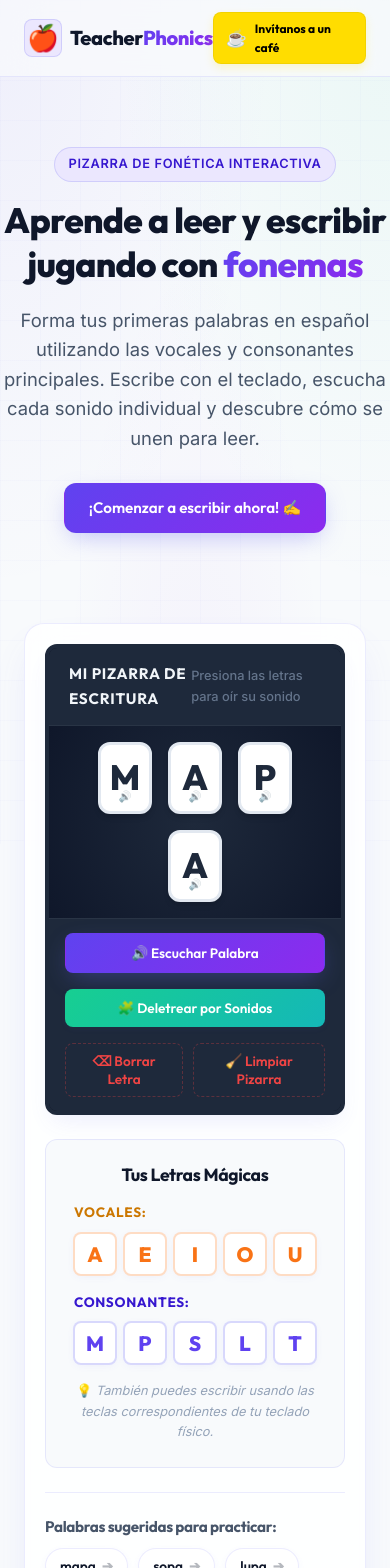
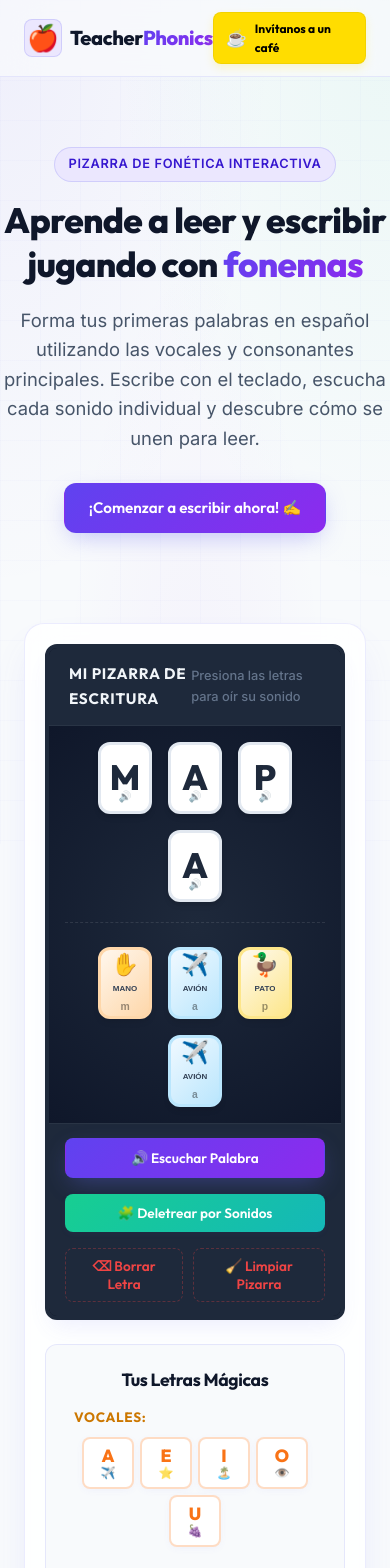
Before and after one commit to arribass/teacher-phonics, a React (Vite) app: page / in a window 390 px wide. Shown: the top 1568 px of the page. Built offline with nearby package versions, Linux system fonts and the light colour scheme.

Commit message:
feat: initialize phonics learning application with interactive writing slate and speech synthesis features

```diff
--- a/src/App.tsx
+++ b/src/App.tsx
@@ -1,7 +1,27 @@
 import { useState, useEffect } from 'react';
+
+interface PhonicDetail {
+  letter: string;
+  word: string;
+  image: string;
+  colorClass: string;
+}
 
 const VOCALES = ['A', 'E', 'I', 'O', 'U'];
 const CONSONANTES = ['M', 'P', 'S', 'L', 'T'];
+
+const PHONIC_MAP: Record<string, PhonicDetail> = {
+  A: { letter: 'A', word: 'avión', image: '✈️', colorClass: 'gradient-sky' },
+  E: { letter: 'E', word: 'estrella', image: '⭐', colorClass: 'gradient-yellow' },
+  I: { letter: 'I', word: 'isla', image: '🏝️', colorClass: 'gradient-teal' },
+  O: { letter: 'O', word: 'ojo', image: '👁️', colorClass: 'gradient-slate' },
+  U: { letter: 'U', word: 'uvas', image: '🍇', colorClass: 'gradient-purple' },
+  M: { letter: 'M', word: 'mano', image: '✋', colorClass: 'gradient-peach' },
+  P: { letter: 'P', word: 'pato', image: '🦆', colorClass: 'gradient-amber' },
+  S: { letter: 'S', word: 'sol', image: '☀️', colorClass: 'gradient-orange' },
+  L: { letter: 'L', word: 'luna', image: '🌙', colorClass: 'gradient-blue' },
+  T: { letter: 'T', word: 'taza', image: '☕', colorClass: 'gradient-brown' }
+};
 
 const PHONETIC_SOUNDS: Record<string, string> = {
   A: 'a',
@@ -215,6 +235,8 @@ function App() {
                     <span>Escribe algo usando el teclado de abajo o tu teclado físico...</span>
                   </div>
                 ) : (
+                  <div className="slate-slate-wrap">
+                    {/* Letter cards */}
                     <div className="slate-letters">
                       {currentWord.split('').map((letter, idx) => {
                         const isLetterActive = activeSpellingIndex === idx || activeSpellingIndex === -1;
@@ -222,7 +244,7 @@ function App() {
                           <button
                             key={idx}
                             className={`letter-card ${isLetterActive ? 'active-spelling' : ''}`}
-                          onClick={() => !isPlaying && speakLetter(letter)}
+                            onClick={() => !isPlaying && speakLetter(letter.toUpperCase())}
                             disabled={isPlaying}
                             title={`Escuchar sonido de ${letter}`}
                           >
@@ -231,6 +253,29 @@ function App() {
                           </button>
                         );
                       })}
+                    </div>
+
+                    {/* Phonic Images Row */}
+                    <div className="slate-images-row">
+                      {currentWord.split('').map((letter, idx) => {
+                        const phonic = PHONIC_MAP[letter.toUpperCase()];
+                        if (!phonic) return null;
+                        const isLetterActive = activeSpellingIndex === idx || activeSpellingIndex === -1;
+                        return (
+                          <button
+                            key={idx}
+                            className={`phonic-image-card ${phonic.colorClass} ${isLetterActive ? 'active-spelling' : ''}`}
+                            onClick={() => !isPlaying && speakLetter(letter.toUpperCase())}
+                            disabled={isPlaying}
+                            title={`${letter.toUpperCase()} de ${phonic.word}`}
+                          >
+                            <span className="phonic-symbol">{phonic.image}</span>
+                            <span className="phonic-word-label">{phonic.word}</span>
+                            <span className="phonic-association">{letter.toLowerCase()}</span>
+                          </button>
+                        );
+                      })}
+                    </div>
                   </div>
                 )}
               </div>
@@ -290,16 +335,20 @@ function App() {
               <div className="keyboard-row-wrapper">
                 <span className="row-label vocal-label">Vocales:</span>
                 <div className="keyboard-row">
-                  {VOCALES.map((letter) => (
+                  {VOCALES.map((letter) => {
+                    const phonic = PHONIC_MAP[letter];
+                    return (
                       <button
                         key={letter}
                         className="key-btn key-vowel"
                         onClick={() => handleKeyPress(letter)}
                         disabled={isPlaying}
                       >
-                      {letter}
+                        <span className="key-letter">{letter}</span>
+                        <span className="key-symbol">{phonic?.image}</span>
                       </button>
-                  ))}
+                    );
+                  })}
                 </div>
               </div>
 
@@ -307,16 +356,20 @@ function App() {
               <div className="keyboard-row-wrapper" style={{ marginTop: '16px' }}>
                 <span className="row-label consonant-label">Consonantes:</span>
                 <div className="keyboard-row">
-                  {CONSONANTES.map((letter) => (
+                  {CONSONANTES.map((letter) => {
+                    const phonic = PHONIC_MAP[letter];
+                    return (
                       <button
                         key={letter}
                         className="key-btn key-consonant"
                         onClick={() => handleKeyPress(letter)}
                         disabled={isPlaying}
                       >
-                      {letter}
+                        <span className="key-letter">{letter}</span>
+                        <span className="key-symbol">{phonic?.image}</span>
                       </button>
-                  ))}
+                    );
+                  })}
                 </div>
               </div>
 
--- a/src/index.css
+++ b/src/index.css
@@ -18,7 +18,7 @@
   --secondary-light: hsl(var(--secondary-hue), 85%, 95%);
   --secondary-gradient: linear-gradient(135deg, hsl(var(--secondary-hue), 80%, 45%) 0%, hsl(180, 80%, 40%) 100%);
 
-  --accent: hsl(35, 100%, 55%); /* Warm orange for vowels & key highlights */
+  --accent: hsl(35, 100%, 55%);
   --accent-light: hsl(35, 100%, 95%);
   --accent-dark: hsl(35, 100%, 40%);
 
@@ -408,11 +408,11 @@ p {
 }
 
 .slate-content {
-  min-height: 180px;
+  min-height: 280px;
   display: flex;
   justify-content: center;
   align-items: center;
-  padding: 24px;
+  padding: 28px;
   background: radial-gradient(circle at 50% 50%, #1e293b 0%, #0f172a 100%);
 }
 
@@ -421,6 +421,14 @@ p {
   font-size: 1rem;
   text-align: center;
   font-style: italic;
+}
+
+.slate-slate-wrap {
+  display: flex;
+  flex-direction: column;
+  align-items: center;
+  gap: 28px;
+  width: 100%;
 }
 
 .slate-letters {
@@ -495,6 +503,119 @@ p {
 .letter-card.active-spelling .letter-audio-icon {
   color: rgba(255,255,255,0.8);
   opacity: 1;
+}
+
+/* Phonics Associated Image Cards Row */
+.slate-images-row {
+  display: flex;
+  flex-wrap: wrap;
+  gap: 16px;
+  justify-content: center;
+  width: 100%;
+  border-top: 1px dashed rgba(255, 255, 255, 0.1);
+  padding-top: 24px;
+}
+
+.phonic-image-card {
+  border: 3px solid #e2e8f0;
+  border-radius: var(--radius-md);
+  width: 70px;
+  height: 90px;
+  display: flex;
+  flex-direction: column;
+  justify-content: space-between;
+  align-items: center;
+  padding: 8px 4px;
+  cursor: pointer;
+  transition: all var(--transition-bounce);
+  box-shadow: 0 4px 6px -1px rgba(0, 0, 0, 0.1);
+}
+
+.phonic-image-card:hover {
+  transform: translateY(-5px) scale(1.04);
+  box-shadow: 0 10px 15px -3px rgba(0,0,0,0.3);
+}
+
+.phonic-image-card:disabled {
+  cursor: default;
+}
+
+.phonic-symbol {
+  font-size: 1.8rem;
+  line-height: 1;
+}
+
+.phonic-word-label {
+  font-size: 0.6rem;
+  font-weight: 800;
+  text-transform: uppercase;
+  color: #334155;
+  text-align: center;
+  max-width: 100%;
+  overflow: hidden;
+  white-space: nowrap;
+  text-overflow: ellipsis;
+}
+
+.phonic-association {
+  font-size: 0.75rem;
+  font-weight: 800;
+  opacity: 0.4;
+  color: #000000;
+}
+
+/* Active Highlight for Phonic Images */
+.phonic-image-card.active-spelling {
+  transform: scale(1.12);
+  box-shadow: var(--shadow-primary);
+  border-color: #ffffff;
+}
+
+.phonic-image-card.active-spelling .phonic-association {
+  opacity: 0.9;
+  color: #000000;
+}
+
+/* Phonics Gradients */
+.gradient-sky {
+  background: linear-gradient(135deg, #f0f9ff 0%, #bae6fd 100%);
+  border-color: #bae6fd;
+}
+.gradient-yellow {
+  background: linear-gradient(135deg, #fefce8 0%, #fef08a 100%);
+  border-color: #fef08a;
+}
+.gradient-teal {
+  background: linear-gradient(135deg, #f0fdf4 0%, #99f6e4 100%);
+  border-color: #99f6e4;
+}
+.gradient-slate {
+  background: linear-gradient(135deg, #f8fafc 0%, #cbd5e1 100%);
+  border-color: #cbd5e1;
+}
+.gradient-purple {
+  background: linear-gradient(135deg, #faf5ff 0%, #e9d5ff 100%);
+  border-color: #e9d5ff;
+}
+.gradient-peach {
+  background: linear-gradient(135deg, #fff7ed 0%, #fed7aa 100%);
+  border-color: #fed7aa;
+}
+.gradient-amber {
+  background: linear-gradient(135deg, #fefaf0 0%, #fde68a 100%);
+  border-color: #fde68a;
+}
+.gradient-orange {
+  background: linear-gradient(135deg, #fffaf0 0%, #ffedd5 100%);
+  border-color: #ffedd5;
+}
+.gradient-blue {
+  background: linear-gradient(135deg, #f0f9ff 0%, #bae6fd 100%);
+  border-color: #bae6fd;
+}
+.gradient-brown {
+  background: linear-gradient(135deg, #fdf8f2 0%, #e3cbb3 100%);
+  border-color: #e3cbb3;
 }
 
 /* Floating Error popup */
@@ -621,21 +742,34 @@ p {
   justify-content: center;
 }
 
-/* Stylized Keyboard Key Buttons */
+/* Stylized Keyboard Key Buttons with Letter + Emoji */
 .key-btn {
   font-family: var(--font-heading);
-  font-size: 1.5rem;
-  font-weight: 800;
-  width: 52px;
-  height: 52px;
-  display: flex;
-  align-items: center;
-  justify-content: center;
   background: #ffffff;
   border-radius: var(--radius-sm);
   cursor: pointer;
   transition: all var(--transition-bounce);
   box-shadow: var(--shadow-sm);
+  display: flex;
+  flex-direction: column;
+  align-items: center;
+  justify-content: center;
+  width: 64px;
+  height: 64px;
+  gap: 4px;
+  padding: 6px;
+}
+
+.key-letter {
+  font-size: 1.4rem;
+  font-weight: 800;
+  line-height: 1;
+}
+
+.key-symbol {
+  font-size: 0.9rem;
+  line-height: 1;
+  opacity: 0.8;
 }
 
 .key-vowel {
@@ -816,11 +950,14 @@ p {
     padding: 6px 12px;
   }
   .btn-nav-demo {
-    display: none; /* Hide secondary nav button on small screens */
+    display: none;
   }
   .slate-content {
-    min-height: 140px;
+    min-height: 220px;
     padding: 16px;
+  }
+  .slate-slate-wrap {
+    gap: 20px;
   }
   .letter-card {
     width: 54px;
@@ -828,6 +965,20 @@ p {
   }
   .letter-char {
     font-size: 2.2rem;
+  }
+  .phonic-image-card {
+    width: 54px;
+    height: 72px;
+    padding: 4px 2px;
+  }
+  .phonic-symbol {
+    font-size: 1.4rem;
+  }
+  .phonic-word-label {
+    font-size: 0.5rem;
+  }
+  .phonic-association {
+    font-size: 0.65rem;
   }
   .slate-actions {
     flex-direction: column;
@@ -838,9 +989,16 @@ p {
     justify-content: space-between;
   }
   .key-btn {
-    width: 44px;
-    height: 44px;
-    font-size: 1.3rem;
+    width: 52px;
+    height: 52px;
+    gap: 2px;
+    padding: 4px;
+  }
+  .key-letter {
+    font-size: 1.1rem;
+  }
+  .key-symbol {
+    font-size: 0.75rem;
   }
   .keyboard-row {
     gap: 6px;
```
Lines whose indentation alone changed are shown as unchanged.
